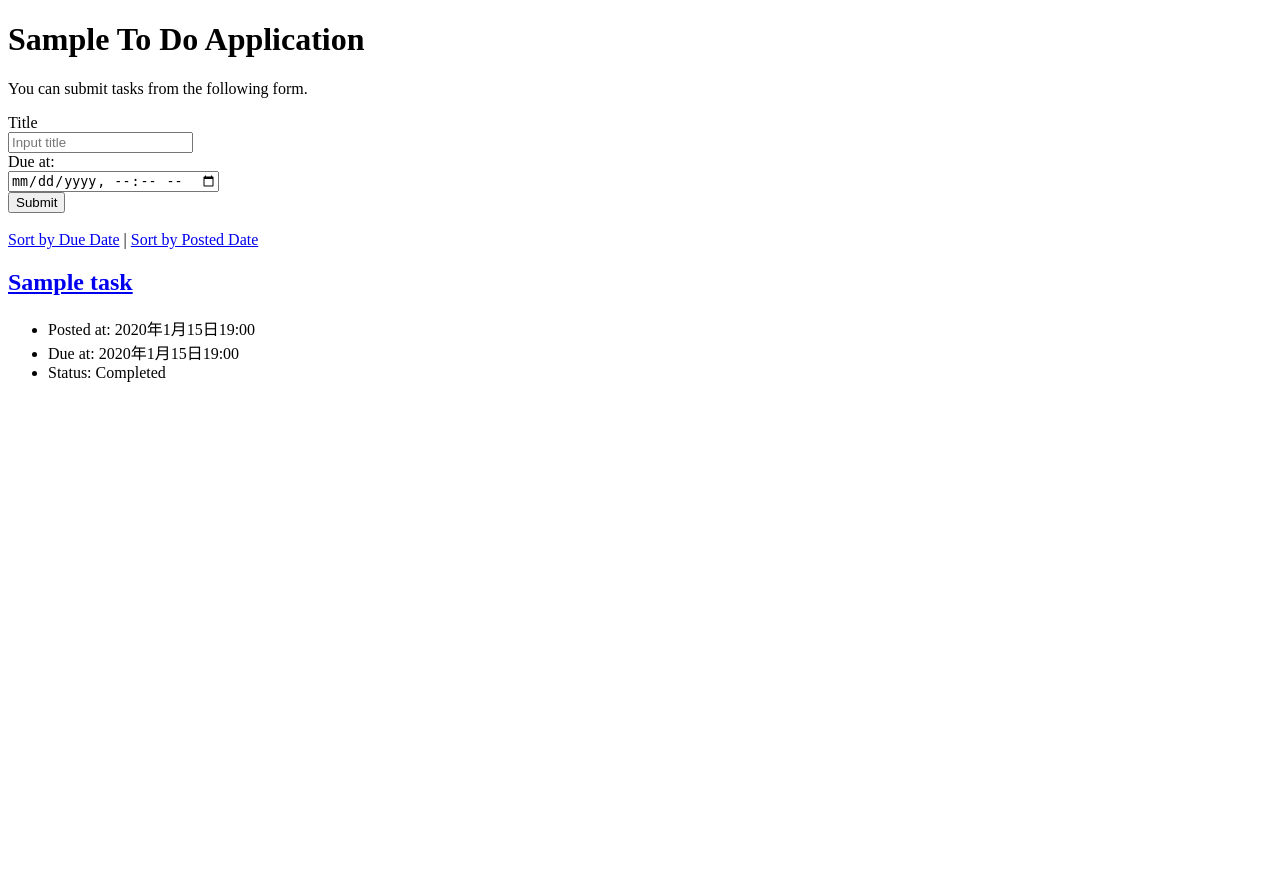
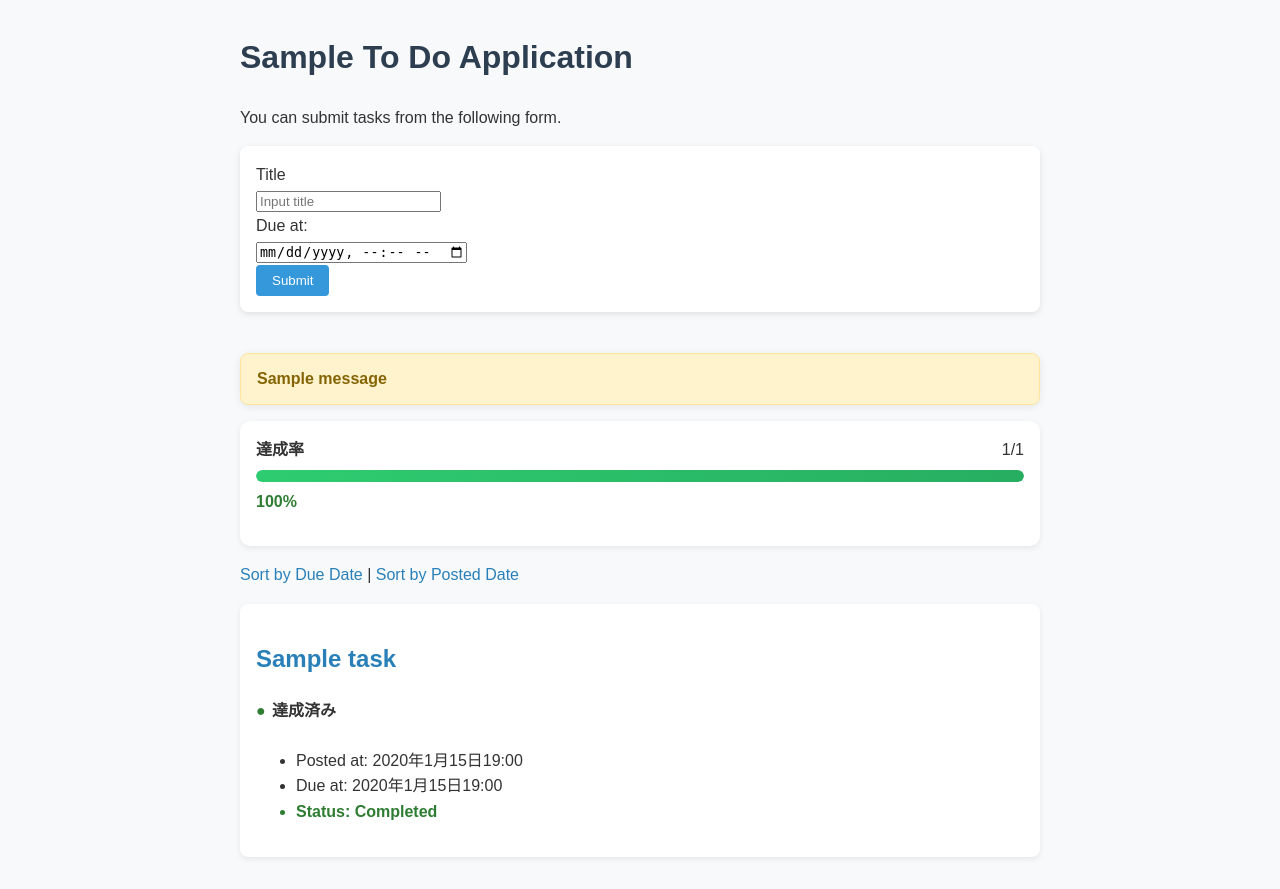
Before and after one commit to 1f10250102/django-test-exercise, a Django app: page / in a window 1280 px wide. Before the commit the page ends 382 px from the top, so only its background shows below. Run offline with Django 5.2, Linux system fonts and the light colour scheme; tables that the repository leaves empty hold one stand-in row (values such as "Sample post"); one stand-in notice (Sample message) is shown.

Commit message:
達成率

```diff
--- a/config/urls.py
+++ b/config/urls.py
@@ -23,7 +23,7 @@ urlpatterns = [
     path('', todo_views.index, name='index'),
     path('<int:task_id>/', todo_views.detail, name='detail'),
     path('<int:task_id>/close', todo_views.close, name='close'),
+    path('<int:task_id>/delete', todo_views.delete, name='delete'),
     path('<int:task_id>/update', todo_views.update, name='update'),
-    path('task/<int:task_id>/delete/',todo_views.delete_task, name='delete'),
-
+    path('task/<int:task_id>/delete/', todo_views.delete_task, name='delete_task')
 ]
--- /dev/null
+++ b/todo/static/todo/style.css
@@ -0,0 +1,149 @@
+body {
+  font-family: Arial, sans-serif;
+  margin: 2rem auto;
+  max-width: 800px;
+  line-height: 1.6;
+  color: #333;
+  background-color: #f8f9fa;
+}
+
+h1 {
+  color: #2c3e50;
+}
+
+form {
+  background-color: #fff;
+  padding: 1rem;
+  border-radius: 8px;
+  box-shadow: 0 2px 6px rgba(0, 0, 0, 0.1);
+}
+
+button {
+  background-color: #3498db;
+  color: white;
+  border: none;
+  padding: 0.5rem 1rem;
+  border-radius: 4px;
+  cursor: pointer;
+}
+
+button:hover {
+  background-color: #2980b9;
+}
+
+.text {
+  background-color: #fff;
+  padding: 1rem;
+  margin-top: 1rem;
+  border-radius: 8px;
+  box-shadow: 0 2px 6px rgba(0, 0, 0, 0.08);
+}
+
+a {
+  color: #2980b9;
+  text-decoration: none;
+}
+
+a:hover {
+  text-decoration: underline;
+}
+
+.detail-card {
+  background-color: #fff;
+  padding: 1.25rem;
+  margin-top: 1rem;
+  border-radius: 8px;
+  box-shadow: 0 2px 6px rgba(0, 0, 0, 0.08);
+}
+
+.detail-actions {
+  display: flex;
+  flex-wrap: wrap;
+  gap: 0.75rem;
+  margin-top: 1rem;
+}
+
+.detail-actions a {
+  background-color: #f1f5f9;
+  padding: 0.5rem 0.8rem;
+  border-radius: 6px;
+}
+
+.detail-actions a:hover {
+  background-color: #e2e8f0;
+  text-decoration: none;
+}
+
+.status-completed {
+  color: #2e7d32;
+  font-weight: bold;
+}
+
+.status-not-completed {
+  color: #c62828;
+  font-weight: bold;
+}
+
+.message-popup {
+  margin: 1rem 0;
+  padding: 0.75rem 1rem;
+  background: #fff3cd;
+  border: 1px solid #ffe69c;
+  border-radius: 8px;
+  box-shadow: 0 2px 8px rgba(0, 0, 0, 0.08);
+}
+
+.message {
+  font-weight: bold;
+  color: #856404;
+}
+
+.progress-card {
+  background: #fff;
+  border-radius: 10px;
+  padding: 1rem;
+  margin-bottom: 1rem;
+  box-shadow: 0 2px 6px rgba(0, 0, 0, 0.08);
+}
+
+.progress-header {
+  display: flex;
+  justify-content: space-between;
+  margin-bottom: 0.5rem;
+}
+
+.progress-bar {
+  width: 100%;
+  height: 12px;
+  background: #e9ecef;
+  border-radius: 999px;
+  overflow: hidden;
+}
+
+.progress-bar-fill {
+  height: 100%;
+  background: linear-gradient(90deg, #2ecc71, #27ae60);
+  border-radius: 999px;
+}
+
+.progress-value {
+  margin-top: 0.4rem;
+  font-weight: bold;
+  color: #2e7d32;
+}
+
+.task-status-badge {
+  display: inline-flex;
+  align-items: center;
+  gap: 0.4rem;
+  margin-bottom: 0.5rem;
+  font-weight: bold;
+}
+
+.status-dot.done {
+  color: #2e7d32;
+}
+
+.status-dot.pending {
+  color: #c62828;
+}
--- a/todo/templates/todo/edit.html
+++ b/todo/templates/todo/edit.html
@@ -6,6 +6,7 @@
     <title>To Do Application</title>
     <meta charset="UTF-8">
     <meta name="author" content="INIAD">
+    <link rel="stylesheet" href="{% static 'todo/style.css' %}">
   </head>
 
   <body>
--- a/todo/templates/todo/index.html
+++ b/todo/templates/todo/index.html
@@ -6,6 +6,7 @@
     <title>To Do Application</title>
     <meta charset="UTF-8">
     <meta name="author" content="INIAD">
+    <link rel="stylesheet" href="{% static 'todo/style.css' %}">
   </head>
 
   <body>
@@ -27,6 +28,25 @@
     </form>
     <br>
 
+    {% if messages %}
+    <div class="message-popup">
+      {% for message in messages %}
+      <div class="message {{ message.tags }}">{{ message }}</div>
+      {% endfor %}
+    </div>
+    {% endif %}
+
+    <div class="progress-card">
+      <div class="progress-header">
+        <strong>達成率</strong>
+        <span>{{ completed_count }}/{{ total_tasks }}</span>
+      </div>
+      <div class="progress-bar">
+        <div class="progress-bar-fill" data-width="{{ completion_rate }}"></div>
+      </div>
+      <p class="progress-value">{{ completion_rate }}%</p>
+    </div>
+
     <div>
       <a href="{% url 'index' %}?order=due">Sort by Due Date</a> |
       <a href="{% url 'index' %}?order=post">Sort by Posted Date</a>
@@ -35,19 +55,37 @@
     {% for task in tasks %}
     <div class="text">
       <h2><a href="{% url 'detail' task.id %}">{{ task.title }}</a></h2>
+      <div class="task-status-badge">
+        {% if task.completed %}
+        <span class="status-dot done">●</span> 達成済み
+        {% else %}
+        <span class="status-dot pending">○</span> 未達成
+        {% endif %}
+      </div>
       <ul>
         <li>Posted at: {{ task.posted_at }}</li>
         {% if task.due_at %}
         <li>Due at: {{ task.due_at }}</li>
         {% endif %}
         {% if task.completed %}
-        <li>Status: Completed</li>
+        <li class="status-completed">Status: Completed</li>
         {% else %}
-        <li>Status: Not Completed</li>
+        <li class="status-not-completed">Status: Not Completed</li>
         {% endif %}
       </ul>
     </div>
     {% endfor %}
+
+    <script>
+      document.addEventListener('DOMContentLoaded', function () {
+        document.querySelectorAll('.progress-bar-fill[data-width]').forEach(function (bar) {
+          var width = bar.getAttribute('data-width');
+          if (width) {
+            bar.style.width = width + '%';
+          }
+        });
+      });
+    </script>
   </body>
 
 </html>
--- a/todo/views.py
+++ b/todo/views.py
@@ -1,3 +1,4 @@
+from django.contrib import messages
 from django.shortcuts import render, redirect, get_object_or_404
 from django.http import Http404
 from django.utils.timezone import make_aware
@@ -8,8 +9,12 @@ from todo.models import Task
 
 def index(request):
     if request.method == 'POST':
-        task = Task(title=request.POST['title'],
-                    due_at=make_aware(parse_datetime(request.POST['due_at'])))
+        title = request.POST.get('title', '').strip()
+        due_value = request.POST.get('due_at')
+        task_data = {'title': title}
+        if due_value:
+            task_data['due_at'] = make_aware(parse_datetime(due_value))
+        task = Task(**task_data)
         task.save()
 
     if request.GET.get('order') == 'due':
@@ -17,8 +22,15 @@ def index(request):
     else:
         tasks = Task.objects.order_by('-posted_at')
 
+    total_tasks = Task.objects.count()
+    completed_count = Task.objects.filter(completed=True).count()
+    completion_rate = int(completed_count / total_tasks * 100) if total_tasks else 0
+
     context = {
-        'tasks': tasks
+        'tasks': tasks,
+        'total_tasks': total_tasks,
+        'completed_count': completed_count,
+        'completion_rate': completion_rate,
     }
     return render(request, 'todo/index.html', context)
 
@@ -42,8 +54,16 @@ def close(request, task_id):
         raise Http404("Task does not exist")
     task.completed = True
     task.save()
+    messages.success(request, '達成！おめでとうございます。')
+    return redirect('index')
+
+def delete(request, task_id):
+    try:
+        task = Task.objects.get(pk=task_id)
+    except Task.DoesNotExist:
+        raise Http404('Task does not exist')
+    task.delete()
     return redirect(index)
-
 
 def update(request, task_id):
     try:
```
Also changed, not shown: todo/templates/todo/detail.html (+7 -4 lines), todo/tests.py (+39 -0 lines).
